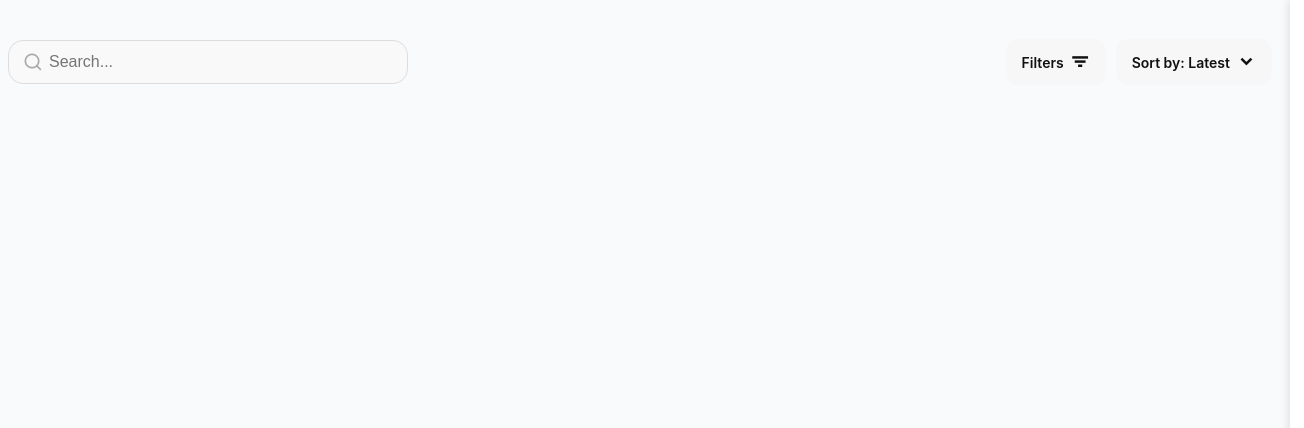
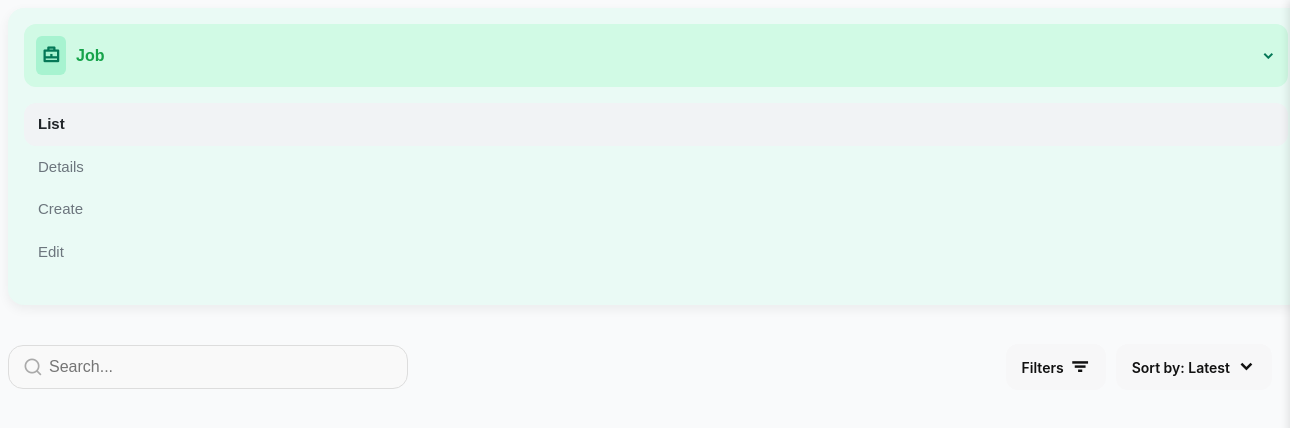
Before and after one commit to OsamaDW2002/job-hunting, a plain HTML site: page search.html in a window 1280 px wide. Shown: the top 428 px of the page, 1304 px wide, since content can reach past the window. Drawn offline with nearby package versions, Linux system fonts and the light colour scheme.

Commit message:
Created reusable sidebar menu using JavaScript for consistent layout across pages

```diff
--- a/search.html
+++ b/search.html
@@ -5,10 +5,15 @@
     <title>Search Design</title>
     <link rel="stylesheet" href="./src/css/search.css">
     <link rel="stylesheet" href="./src/css/announcement-card.css">
+    <link rel="stylesheet" href="./src/css/sidebar.css">
+
+
     <link href="https://cdn.jsdelivr.net/npm/remixicon@4.5.0/fonts/remixicon.css"
     rel="stylesheet"/>
 </head>
 <body>
+    <div id="sidebar-container"></div>
+
     <div class="search-filter-wrapper">
         <div class="search-container">
             <input type="text" id="job-search" placeholder="Search...">
@@ -107,5 +112,8 @@
     <div id="no-results" style="display: none;">No results found</div>
     <script src="./src/js/create-card.js"></script>
     <script src="./src/js/filter.js"></script>
+    <script src="./src/js/sidebar.js"></script>
+
+
 </body>
 </html>
--- /dev/null
+++ b/src/css/sidebar.css
@@ -0,0 +1,73 @@
+.sidebar {
+    width: 100%;
+    background-color: #eafaf5;
+    border-radius: 16px;
+    padding: 16px;
+    font-family: "Public Sans Variable", sans-serif;
+    box-shadow: 0 4px 12px rgba(0, 0, 0, 0.06);
+    margin-bottom: 20px;
+  }
+
+  .menu-header {
+    display: flex;
+    align-items: center;
+    gap: 10px;
+    padding: 0.75rem;
+    background-color: #d1fae5;
+    color: #16a34a;
+    border-radius: 12px;
+    font-weight: 600;
+    font-size: 16px;
+    cursor: pointer;
+  }
+
+  .menu-header i.icon {
+    background-color: #a7f3d0;
+    color: #047857;
+    border-radius: 6px;
+    padding: 6px;
+    font-size: 18px;
+  }
+
+  .menu-header i.ri-arrow-down-s-line {
+    color: #047857;
+    font-size: 16px;
+    margin-left: auto;
+  }
+
+  .submenu {
+    list-style: none;
+    padding-left: 0;
+    margin-top: 1rem;
+  }
+
+  .submenu li {
+    padding: 10px 14px;
+    font-size: 15px;
+    font-weight: 500;
+    border-radius: 12px;
+    cursor: pointer;
+    color: #6c757d;
+    transition: background 0.2s;
+  }
+
+  .submenu li:hover {
+    background-color: #f8f9fa;
+  }
+
+  .submenu li a {
+    text-decoration: none;
+    color: inherit;
+    display: block;
+    width: 100%;
+  }
+
+  .submenu li.active {
+    background-color: #f1f3f5;
+    color: #212529;
+    font-weight: 700;
+  }
+
+  .submenu li.active a {
+    color: #212529;
+  }
--- /dev/null
+++ b/src/js/sidebar.js
@@ -0,0 +1,24 @@
+function createSidebar() {
+    const container = document.getElementById("sidebar-container");
+    if (!container) return;
+
+    container.innerHTML = `
+      <div class="sidebar">
+        <div class="menu-section">
+          <div class="menu-header">
+            <i class="ri-briefcase-line icon"></i>
+            <span>Job</span>
+            <i class="ri-arrow-down-s-line" style="margin-left:auto;"></i>
+          </div>
+          <ul class="submenu">
+            <li class="active"><a href="search.html">List</a></li>
+            <li><a href="content.html">Details</a></li>
+            <li><a href="new-job.html">Create</a></li>
+            <li><a href="#">Edit</a></li>
+          </ul>
+        </div>
+      </div>
+    `;
+  }
+
+  document.addEventListener("DOMContentLoaded", createSidebar);
```
